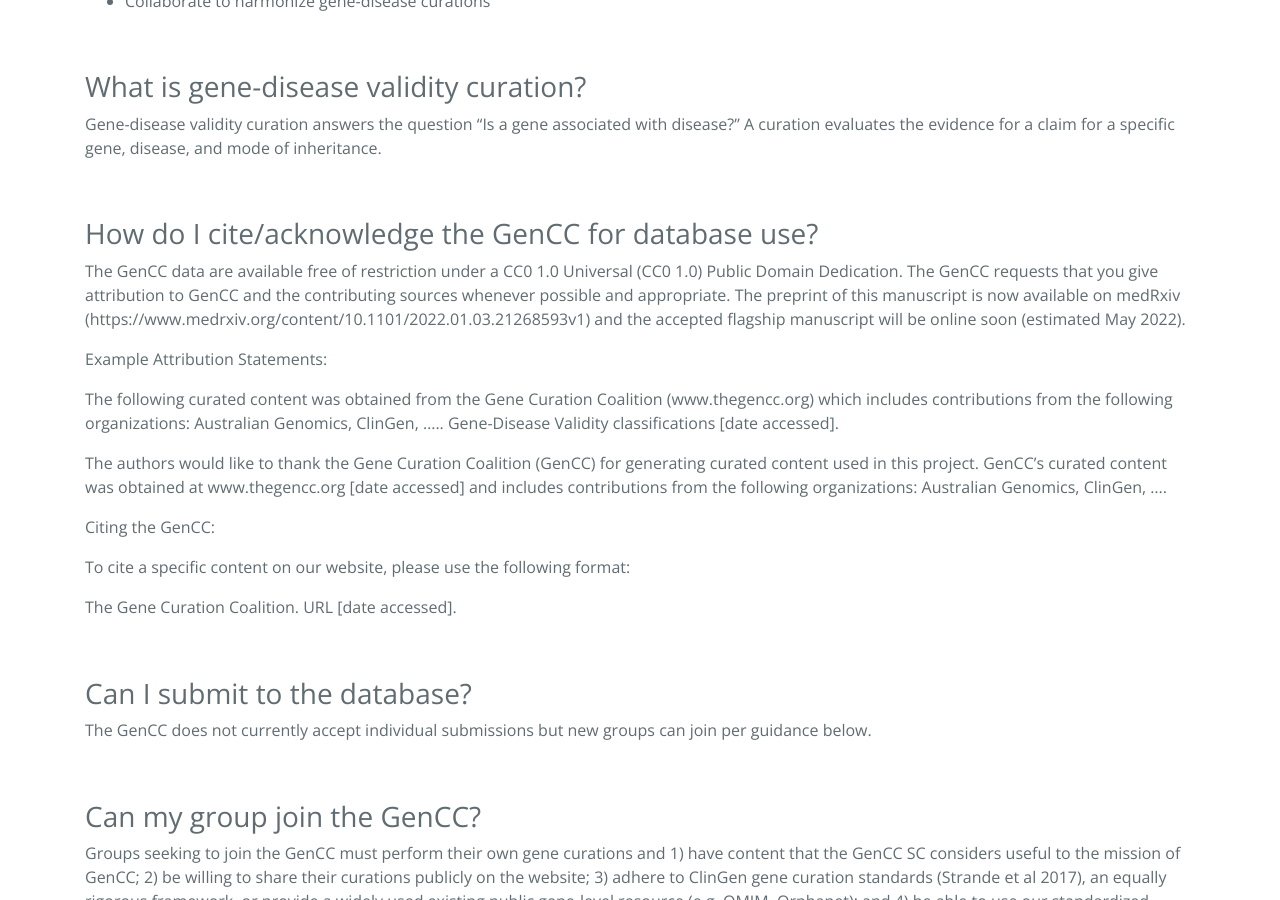
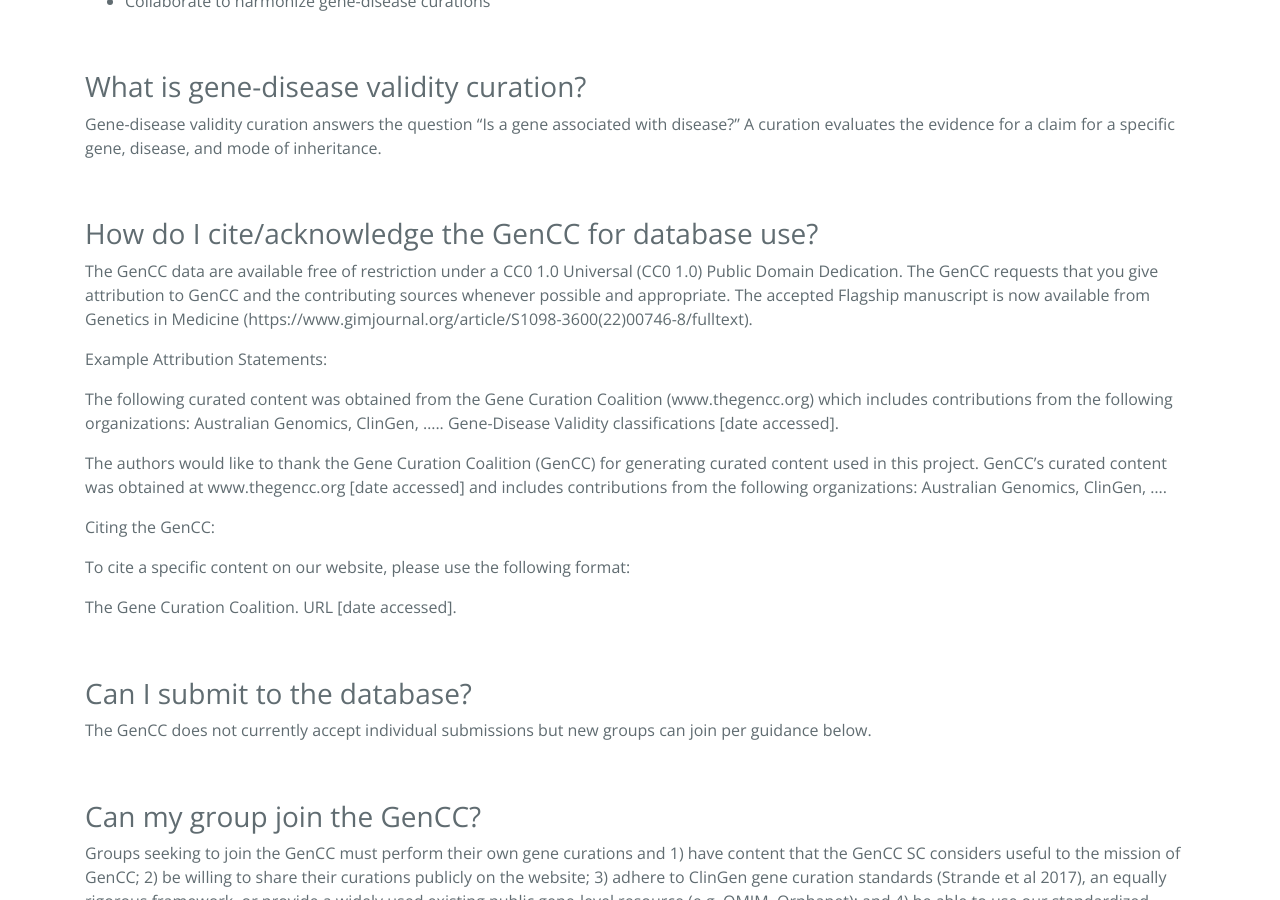
Before and after one commit to GeneCurationCoalition/gencc-website, a Jekyll site: the page built from docs/faq.md, in a window 1280 px wide and 900 px high, scrolled down 908 px. Built offline with Jekyll 4.4.1, drawn with Linux system fonts in a browser that asks for light colours.

Commit message:
Update faq.md

```diff
--- a/docs/faq.md
+++ b/docs/faq.md
@@ -35,7 +35,7 @@
 
 ## &nbsp;
 ## How do I cite/acknowledge the GenCC for database use?
-The GenCC data are available free of restriction under a CC0 1.0 Universal (CC0 1.0) Public Domain Dedication. The GenCC requests that you give attribution to GenCC and the contributing sources whenever possible and appropriate. The preprint of this manuscript is now available on medRxiv (https://www.medrxiv.org/content/10.1101/2022.01.03.21268593v1) and the accepted flagship manuscript will be online soon (estimated May 2022).
+The GenCC data are available free of restriction under a CC0 1.0 Universal (CC0 1.0) Public Domain Dedication. The GenCC requests that you give attribution to GenCC and the contributing sources whenever possible and appropriate. The accepted Flagship manuscript is now available from Genetics in Medicine (https://www.gimjournal.org/article/S1098-3600(22)00746-8/fulltext).
 
 Example Attribution Statements:
 
```
